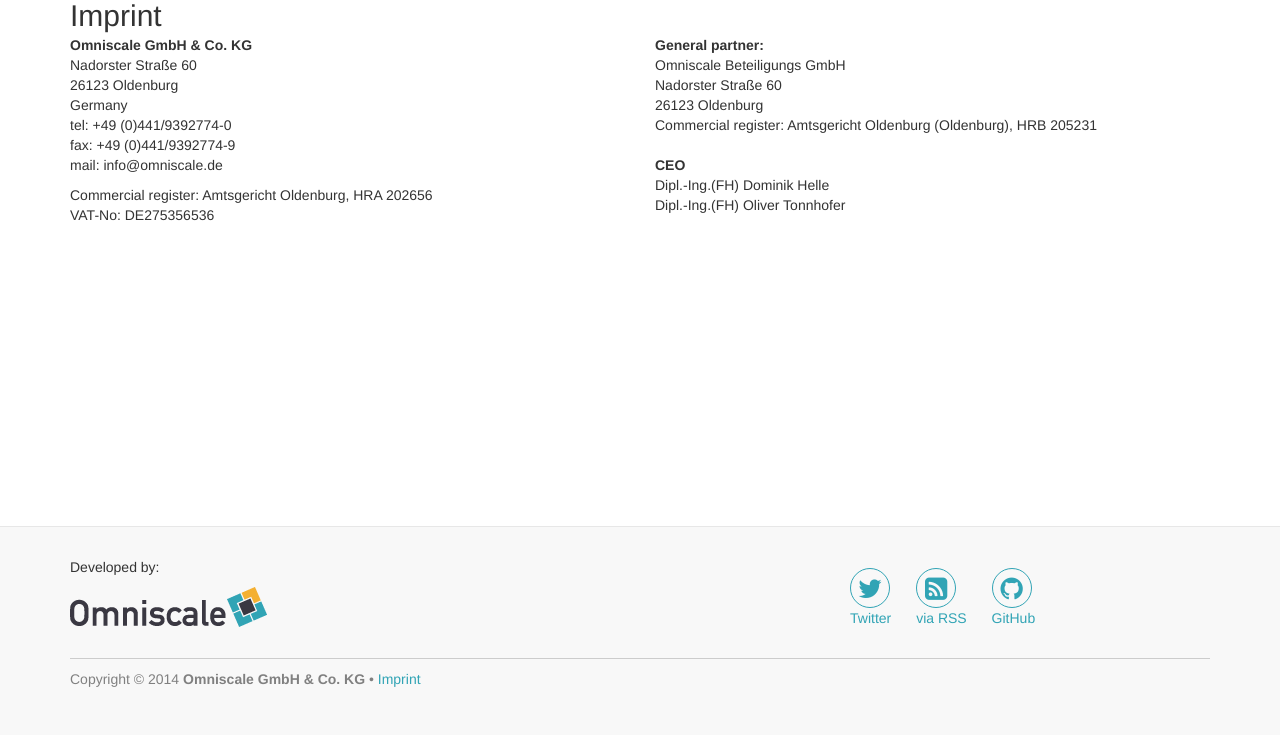
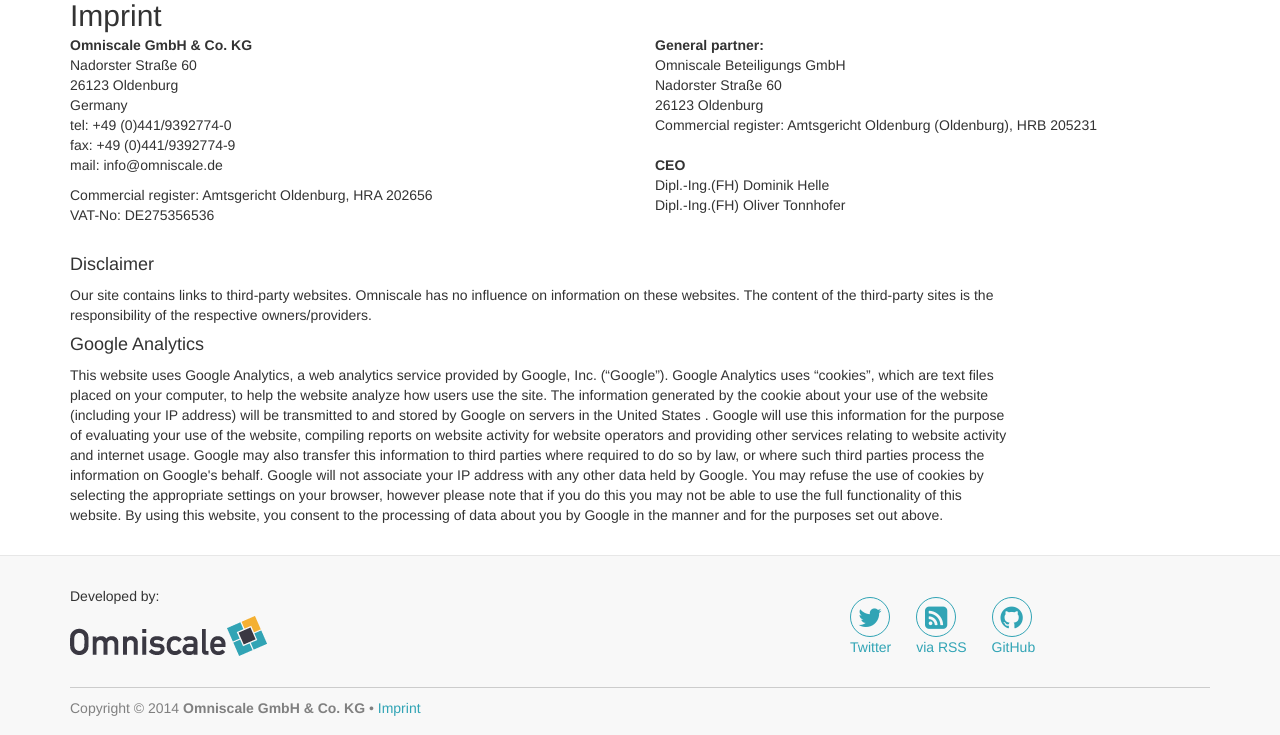
Before and after one commit to mapproxy/mapproxy-homepage, a Flask app: page /imprint in a window 1280 px wide. Shown: the part 94-829 px from the top of the page. Before the commit the page ends 781 px from the top, so only its background shows below. Run offline with Flask 2, Linux system fonts and the light colour scheme; some libraries are stand-ins or nearby versions.

Commit message:
add google analytics to org and de

```diff
--- a/homepage/templates/base/base.html
+++ b/homepage/templates/base/base.html
@@ -1,10 +1,16 @@
 {% from "base/macros.html" import heading -%}
+{% set lang = language %}
 <!DOCTYPE html>
 <html>
   <head>
     {% block meta %}{% endblock %}
     <meta http-equiv="Content-Type" content="text/html; charset=utf-8" />
     <meta http-equiv="X-UA-Compatible" content="IE=edge">
+
+    {% if language == 'en' %}
+    <meta name="google-site-verification" content="rY7TePBVYNBehERKZ014NFH9QsFG-5DlF9SFZbYf5CE" />
+    {% else %}
+    <meta name="google-site-verification" content="HfZKHsKVaC9IdPAwrut4SNJs_6dCF2TkE1rnYscXNxg" /> {% endif %}
     <meta name="viewport" content="width=device-width, initial-scale=1.0">
     <title>MapProxy &mdash; {% block title %}{% endblock %}</title>
     <link href="{{ url_for('static', filename='css/bootstrap.css') }}"
@@ -22,7 +28,6 @@
     <![endif]-->
   </head>
   <body>
-    {% set lang = language %}
     <div class="navbar navbar-default navbar-fixed-top" role="navigation">
       <div class="container">
          <div id="select-language">
@@ -69,5 +74,28 @@
     <script src="{{ url_for('static', filename='js/jquery-1.11.1.min.js') }}" type="text/javascript"></script>
     <script src="{{ url_for('static', filename='js/bootstrap.js') }}" type="text/javascript"></script>
     {% block javascript %}{% endblock %}
+
+    {% if language == 'en' %}
+      <script>
+        (function(i,s,o,g,r,a,m){i['GoogleAnalyticsObject']=r;i[r]=i[r]||function(){
+        (i[r].q=i[r].q||[]).push(arguments)},i[r].l=1*new Date();a=s.createElement(o),
+        m=s.getElementsByTagName(o)[0];a.async=1;a.src=g;m.parentNode.insertBefore(a,m)
+        })(window,document,'script','//www.google-analytics.com/analytics.js','ga');
+
+        ga('create', 'UA-53339053-1', 'auto');
+        ga('send', 'pageview');
+      </script>
+     {% else %}
+      <script>
+        (function(i,s,o,g,r,a,m){i['GoogleAnalyticsObject']=r;i[r]=i[r]||function(){
+        (i[r].q=i[r].q||[]).push(arguments)},i[r].l=1*new Date();a=s.createElement(o),
+        m=s.getElementsByTagName(o)[0];a.async=1;a.src=g;m.parentNode.insertBefore(a,m)
+        })(window,document,'script','//www.google-analytics.com/analytics.js','ga');
+
+        ga('create', 'UA-53339053-2', 'auto');
+        ga('send', 'pageview');
+      </script>
+     {% endif %}
+
   </body>
 </html>
--- a/homepage/templates/en/imprint.html
+++ b/homepage/templates/en/imprint.html
@@ -42,4 +42,15 @@
       </address>
   </div>
 </div>
+
+
+<div class="row">
+    <div class="col-md-10">
+      <h4>Disclaimer</h4>
+      <p>Our site contains links to third-party websites. Omniscale has no influence on information on these websites. The content of the third-party sites is the responsibility of the respective owners/providers.</p>
+
+      <h4>Google Analytics</h4>
+      <p>This website uses Google Analytics, a web analytics service provided by Google, Inc. (“Google”). Google Analytics uses “cookies”, which are text files placed on your computer, to help the website analyze how users use the site. The information generated by the cookie about your use of the website (including your IP address) will be transmitted to and stored by Google on servers in the United States . Google will use this information for the purpose of evaluating your use of the website, compiling reports on website activity for website operators and providing other services relating to website activity and internet usage. Google may also transfer this information to third parties where required to do so by law, or where such third parties process the information on Google's behalf. Google will not associate your IP address with any other data held by Google. You may refuse the use of cookies by selecting the appropriate settings on your browser, however please note that if you do this you may not be able to use the full functionality of this website. By using this website, you consent to the processing of data about you by Google in the manner and for the purposes set out above.</p>
+    </div>
+</div>
 {% endblock %}
```
Also changed, not shown: homepage/templates/de/imprint.html (+11 -1 lines).
